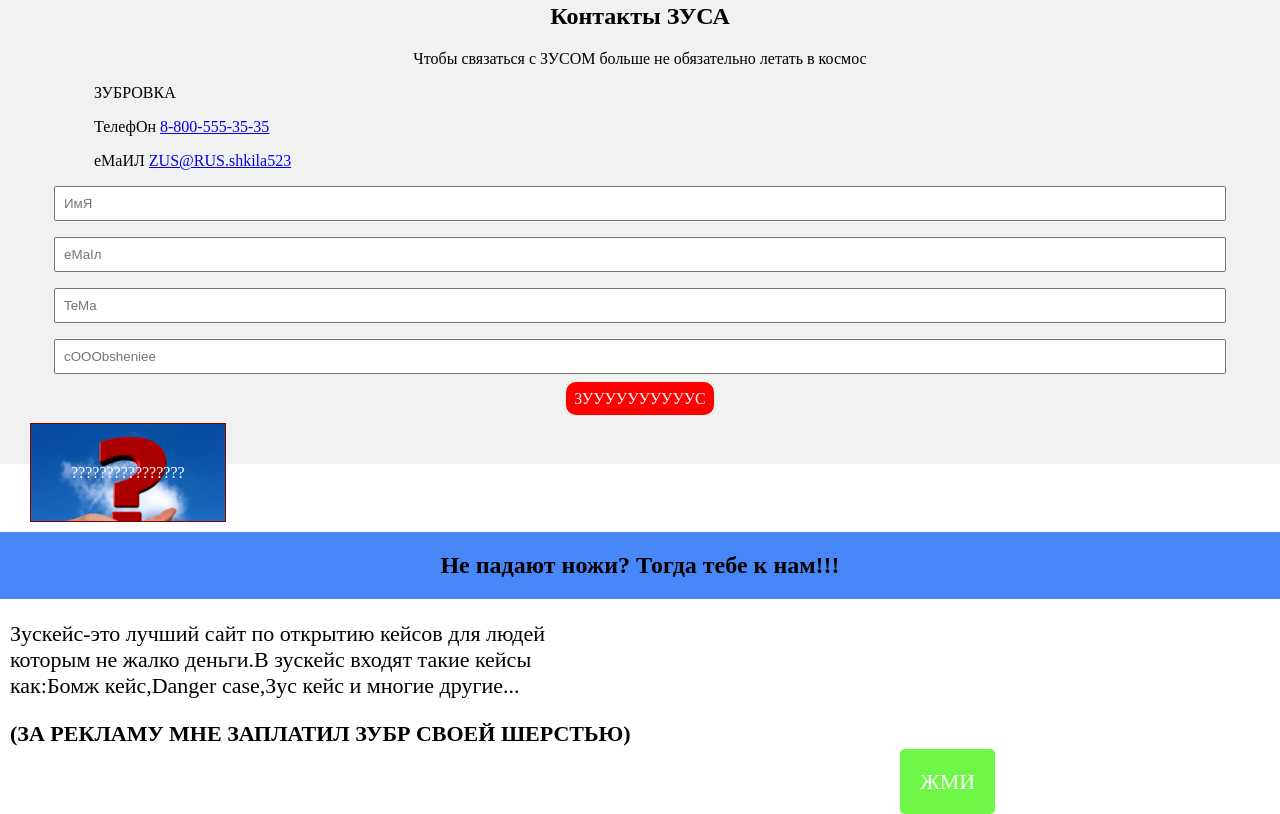
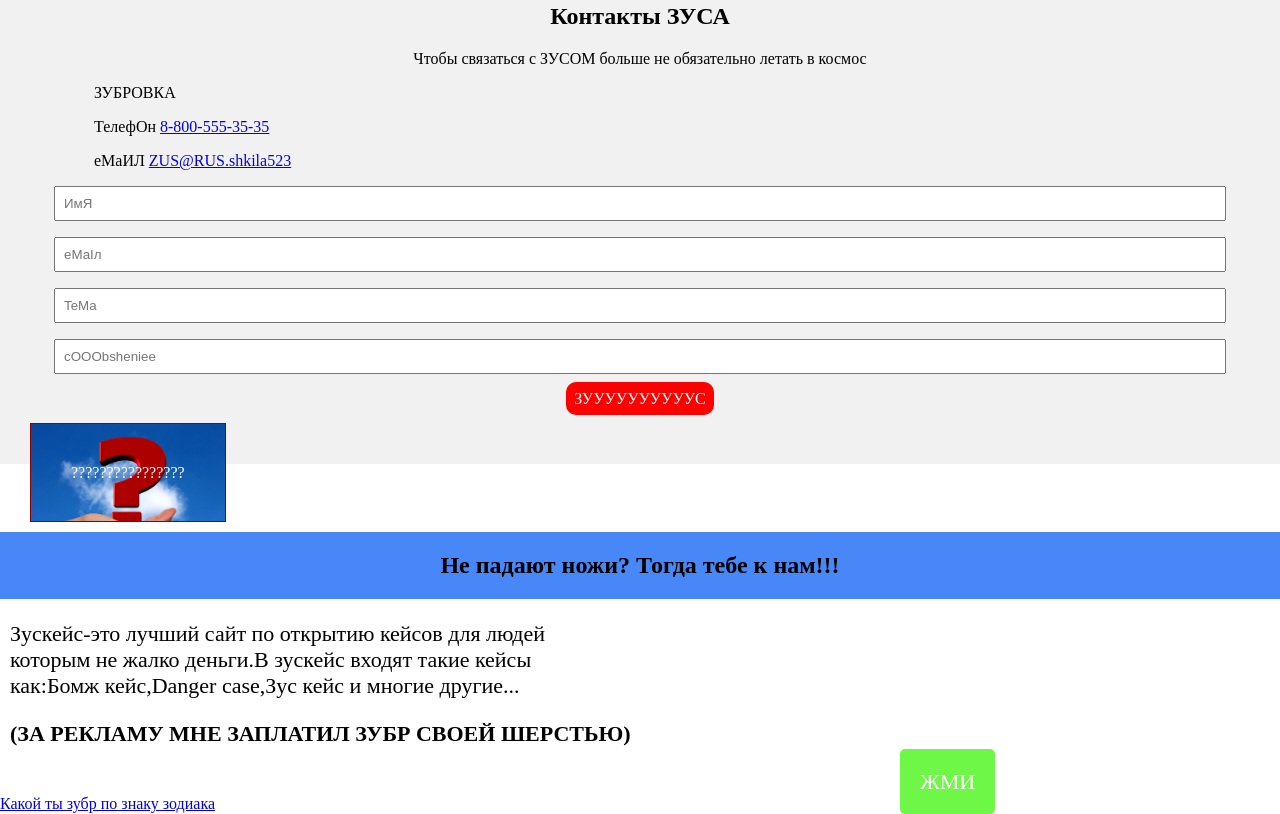
Before and after one commit to MikhailANM/zubrik_web_page, a plain HTML site: page index.html in a window 1280 px wide. Shown: the part 5954-6768 px from the top of the page. Drawn offline with Linux system fonts and the light colour scheme.

Commit message:
+ссылка
ссылка на новую страницу про знаки зодика

```diff
--- a/index.html
+++ b/index.html
@@ -216,5 +216,6 @@
 		</p>
 		<a href="https://ulazubrcraft.ulcraft.com/">ЖМИ</a>
 	</div>
+	<a href="#">Какой ты зубр по знаку зодиака</a>
 </body>
 </html>
```
